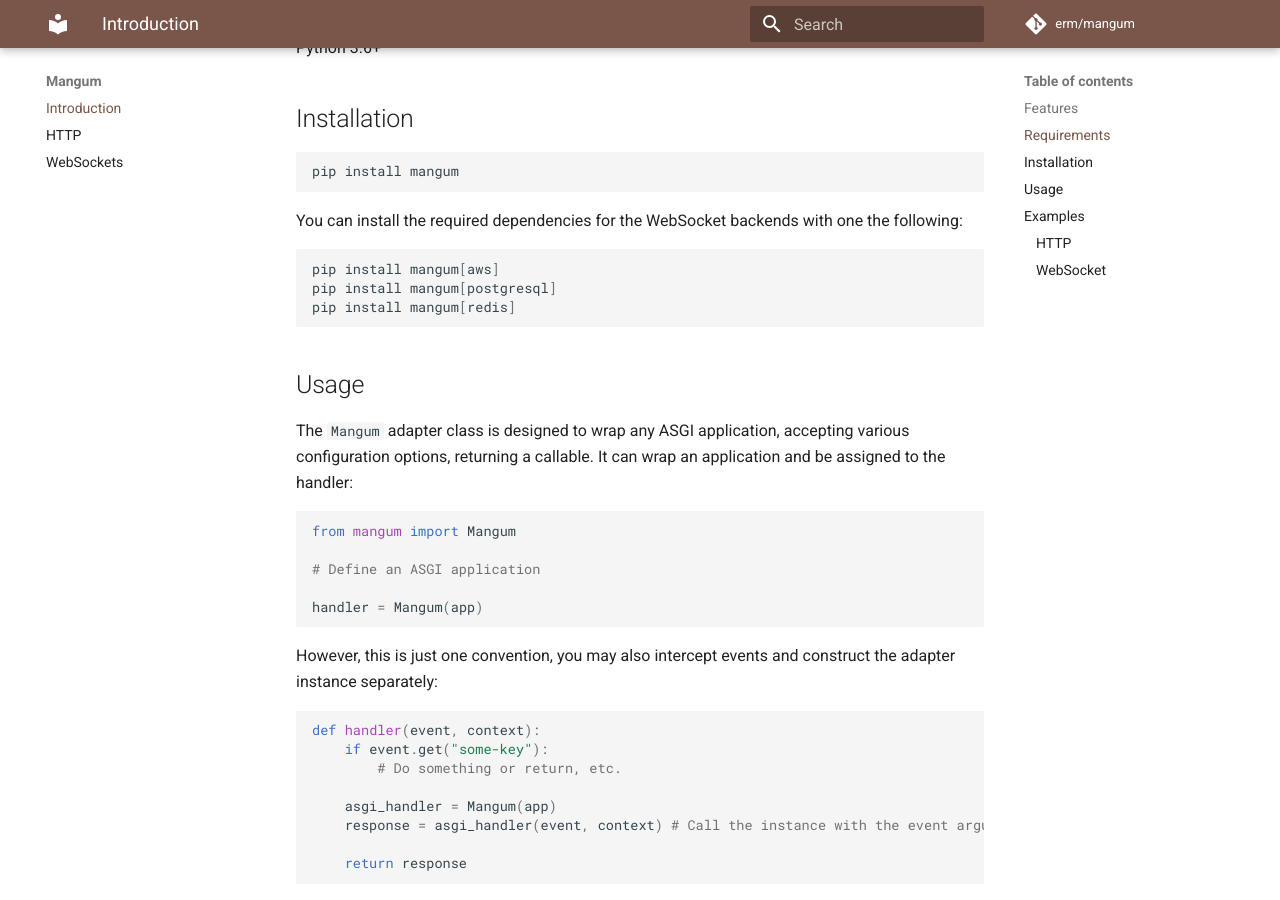
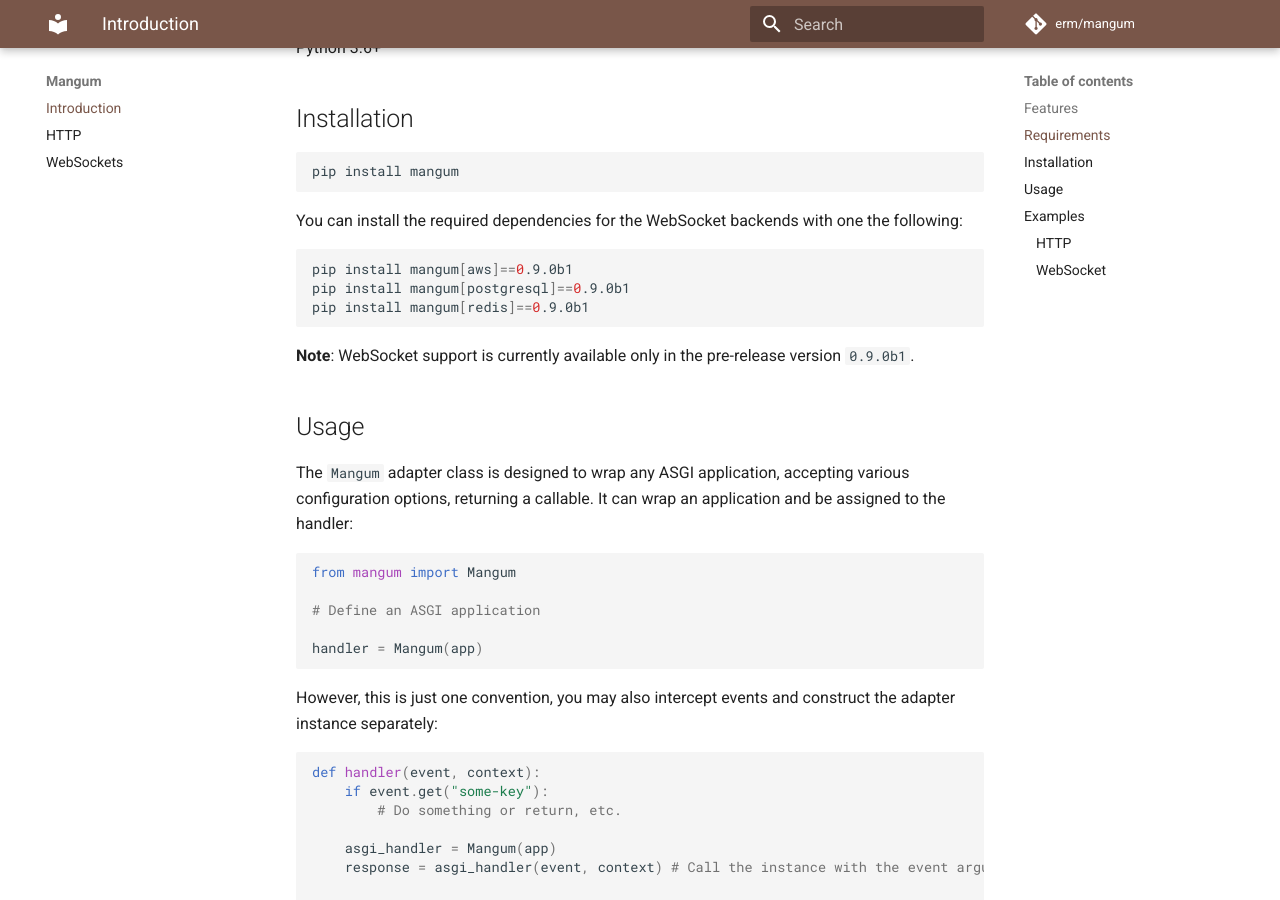
Before and after one commit to Kludex/mangum, an MkDocs documentation site: the page built from docs/introduction.md, in a window 1280 px wide and 900 px high, scrolled down 682 px. Built offline with MkDocs 1.6.1 and Material for MkDocs 9.7.7, drawn with Linux system fonts in a browser that asks for light colours; comment, search, counter and statistics services are not loaded.

Commit message:
Clarify release for WS

````diff
--- a/docs/introduction.md
+++ b/docs/introduction.md
@@ -39,10 +39,12 @@
 You can install the required dependencies for the WebSocket backends with one the following:
 
 ```shell
-pip install mangum[aws]
-pip install mangum[postgresql]
-pip install mangum[redis]
+pip install mangum[aws]==0.9.0b1
+pip install mangum[postgresql]==0.9.0b1
+pip install mangum[redis]==0.9.0b1
 ```
+
+**Note**: WebSocket support is currently available only in the pre-release version `0.9.0b1`.
 
 ## Usage
 
````
Also changed, not shown: README.md (+5 -3 lines).
